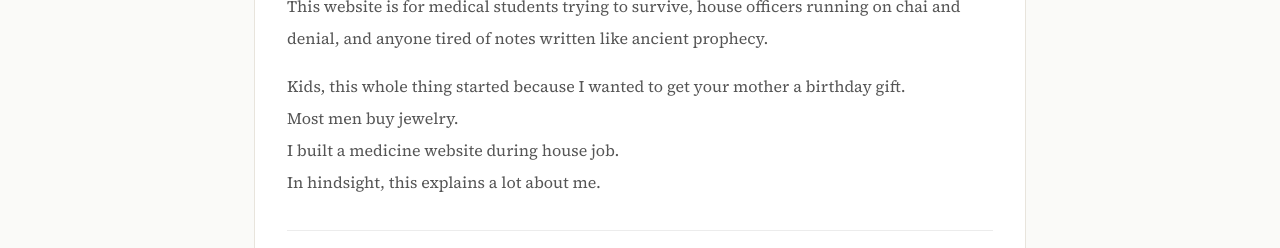
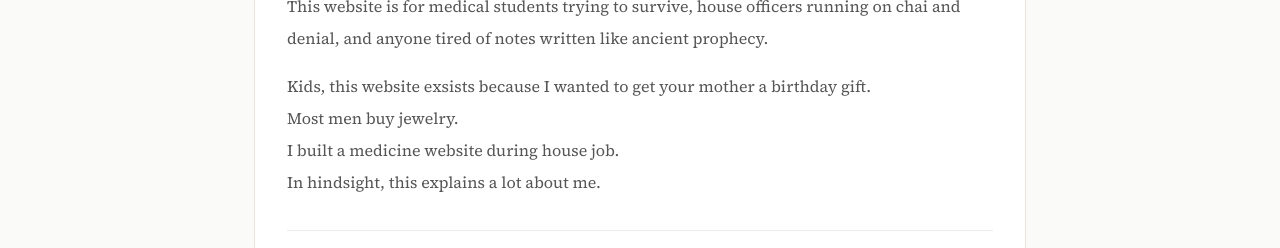
Before and after one commit to muhammadtoor702-blip/minar-medicine, a Next.js app: page /about in a window 1280 px wide. Shown: the part 1896-2144 px from the top of the page. Built offline with nearby package versions, Linux system fonts and the light colour scheme; a web font is replaced by a local one.

Commit message:
Update about.tsx

```diff
--- a/pages/about.tsx
+++ b/pages/about.tsx
@@ -120,7 +120,7 @@ export default function About(): JSX.Element {
             This website is for medical students trying to survive, house officers running on chai and denial, and anyone tired of notes written like ancient prophecy.
           </p>
         <p style={{ fontSize: '1rem', lineHeight: 2, color: '#555' }}>
-  Kids, this whole thing started because I wanted to get your mother a birthday gift.
+  Kids, this website exsists because I wanted to get your mother a birthday gift.
   <br />
   Most men buy jewelry.
   <br />
```
